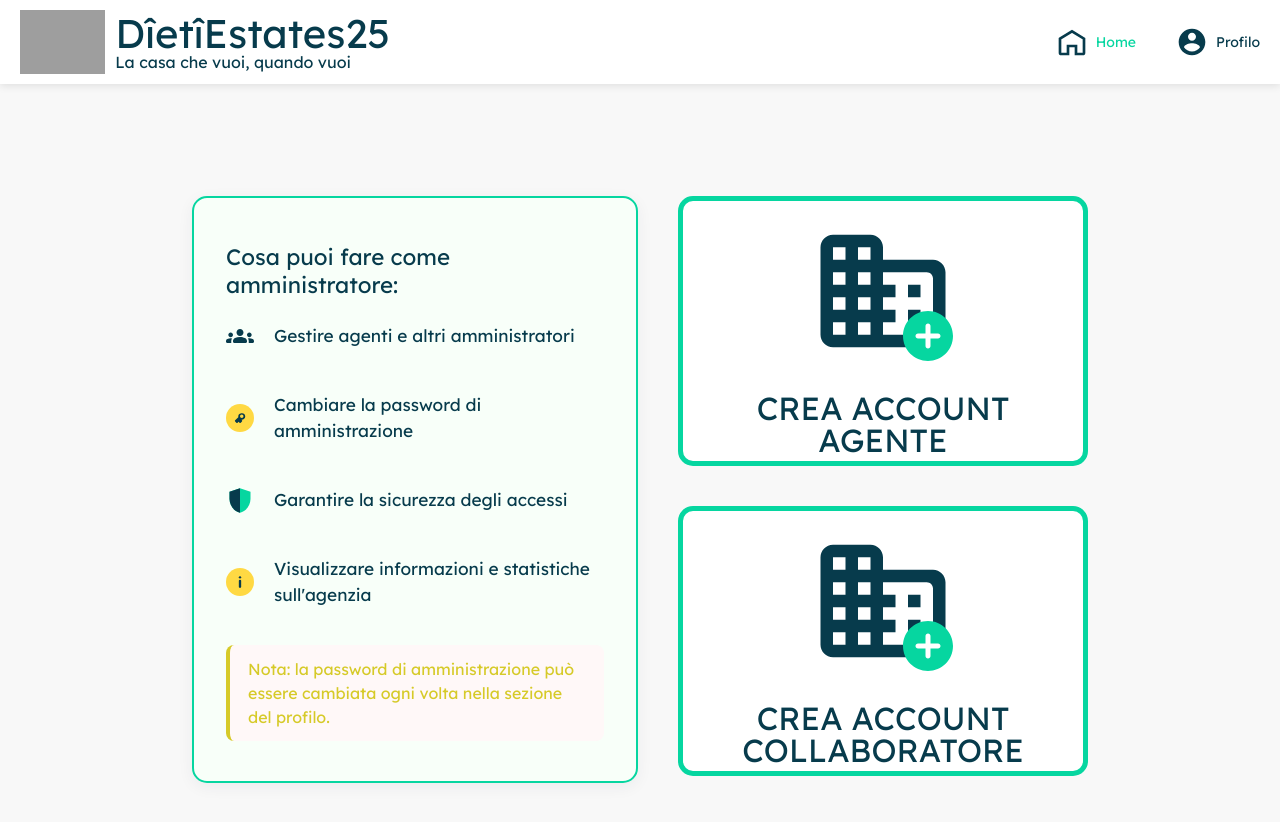
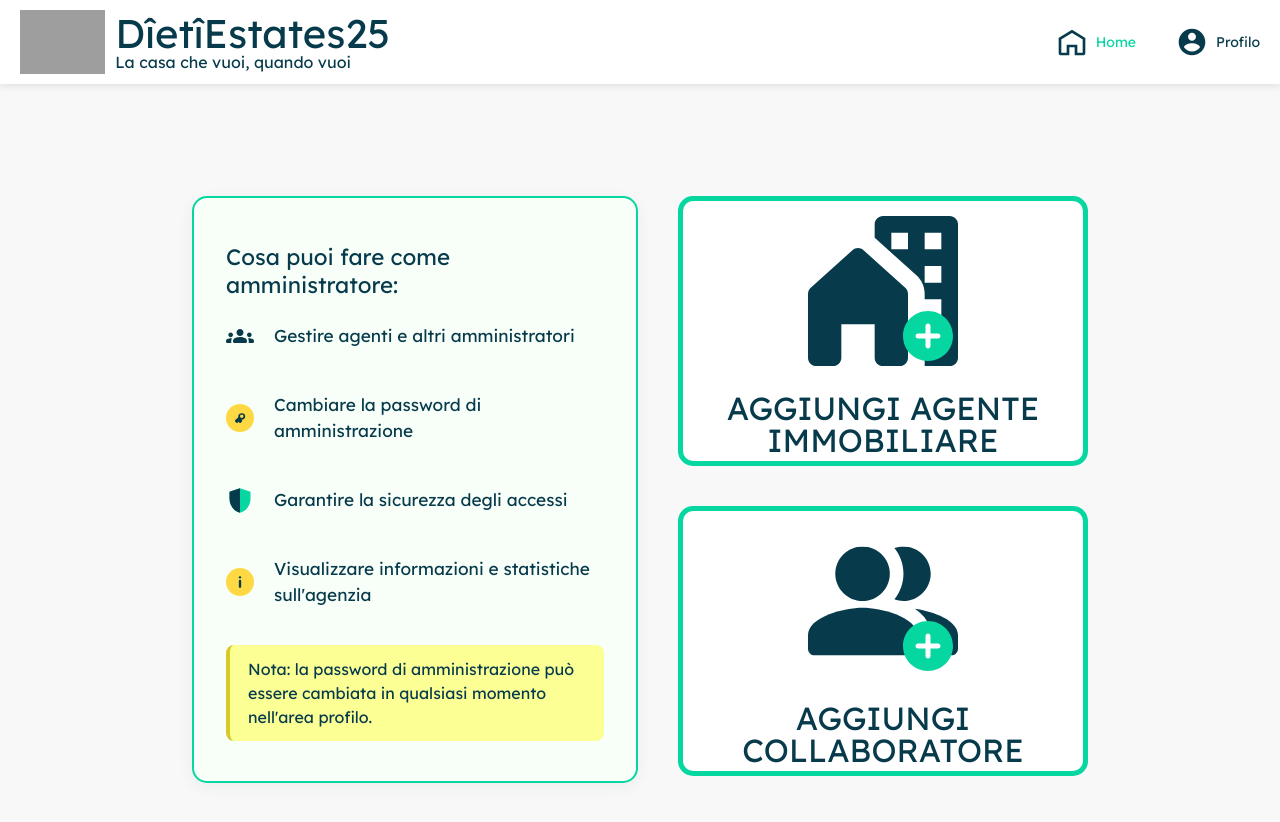
Before and after one commit to Alessia1903/DietiEstates2025, a React (Vite) app in the folder FrontEnd/react/: page /home-admin in a window 1280 px wide. Shown: the top 822 px of the page. Built offline with nearby package versions, Linux system fonts and the light colour scheme; sample sign-in values are in the browser's storage; grey boxes are pictures that could not be loaded.

Commit message:
Piccole modifiche per standard WCAG

```diff
--- a/FrontEnd/react/src/HomeAdmin/HomeAdmin.css
+++ b/FrontEnd/react/src/HomeAdmin/HomeAdmin.css
@@ -49,12 +49,18 @@
 
 .admin-info-note {
   font-size: 1rem;
-  color: #d6ca28;
-  background: #fff8f8;
+  color: #073b4c;
+  background: #fbff94;
   border-left: 4px solid #d6ca28;
   padding: 12px 18px;
   border-radius: 8px;
   margin-top: 18px;
+}
+
+.admin-building-icon {
+    height: 95%;
+    width: 75%;
+    display: block;
 }
 
 .admin-actions-cards {
--- a/FrontEnd/react/src/HomeAdmin/HomeAdmin.jsx
+++ b/FrontEnd/react/src/HomeAdmin/HomeAdmin.jsx
@@ -50,7 +50,7 @@ const HomeAdmin = () => {
             </li>
           </ul>
           <div className="admin-info-note mt-8">
-            <strong>Nota:</strong> la password di amministrazione può essere cambiata ogni volta nella sezione del profilo.
+            <strong>Nota:</strong> la password di amministrazione può essere cambiata in qualsiasi momento nell'area profilo.
           </div>
         </div>
 
@@ -60,13 +60,27 @@ const HomeAdmin = () => {
           <div className="admin-register-box" onClick={() => navigate("/aggiungi-agente")} style={{ cursor: "pointer" }}>
             <div className="admin-agency-icon-container">
               {/* Icona edificio */}
-              <svg className="admin-building-icon" xmlns="http://www.w3.org/2000/svg" width="150" height="150" viewBox="0 0 300 300" fill="none">
-                <g clipPath="url(#clip0_11_444)">
-                  <path d="M150 87.5V62.5C150 48.75 138.75 37.5 125 37.5H50C36.25 37.5 25 48.75 25 62.5V237.5C25 251.25 36.25 262.5 50 262.5H250C263.75 262.5 275 251.25 275 237.5V112.5C275 98.75 263.75 87.5 250 87.5H150ZM75 237.5H50V212.5H75V237.5ZM75 187.5H50V162.5H75V187.5ZM75 137.5H50V112.5H75V137.5ZM75 87.5H50V62.5H75V87.5ZM125 237.5H100V212.5H125V237.5ZM125 187.5H100V162.5H125V187.5ZM125 137.5H100V112.5H125V137.5ZM125 87.5H100V62.5H125V87.5ZM237.5 237.5H150V212.5H175V187.5H150V162.5H175V137.5H150V112.5H237.5C244.375 112.5 250 118.125 250 125V225C250 231.875 244.375 237.5 237.5 237.5ZM225 137.5H200V162.5H225V137.5ZM225 187.5H200V212.5H225V187.5Z" fill="#073B4C"/>
+              <svg
+                className="admin-building-icon"
+                xmlns="http://www.w3.org/2000/svg"
+                width="150"
+                height="150"
+                viewBox="0 0 18 18"
+                fill="none"
+              >
+                <g clipPath="url(#clip0_18_18)">
+                  <path
+                    d="M17 0H9C8.45 0 8 0.45 8 1V2.61C8 2.61 8 2.61 8.01 2.62L13.01 7.12C13.64 7.68 14 8.5 14 9.35V10H16V12H14V14H16V16H14V18H17C17.55 18 18 17.55 18 17V1C18 0.45 17.55 0 17 0ZM12 4H10V2H12V4ZM16 8H14V6H16V8ZM16 4H14V2H16V4Z"
+                    fill="#073B4C"
+                  />
+                  <path
+                    d="M12 17V9.34998C12 9.06998 11.88 8.79998 11.67 8.60998L6.67 4.10998C6.48 3.92998 6.24 3.84998 6 3.84998C5.76 3.84998 5.52 3.93998 5.33 4.10998L0.33 8.60998C0.12 8.78998 0 9.05998 0 9.34998V17C0 17.55 0.45 18 1 18H3C3.55 18 4 17.55 4 17V13H8V17C8 17.55 8.45 18 9 18H11C11.55 18 12 17.55 12 17Z"
+                    fill="#073B4C"
+                  />
                 </g>
                 <defs>
-                  <clipPath id="clip0_11_444">
-                    <rect width="300" height="300" fill="white"/>
+                  <clipPath id="clip0_18_18">
+                    <rect width="18" height="18" fill="white" />
                   </clipPath>
                 </defs>
               </svg>
@@ -86,20 +100,48 @@ const HomeAdmin = () => {
                 </svg>
               </div>
             </div>
-            <p className="text-center text-2xl font-semibold mt-4">CREA ACCOUNT AGENTE</p>
+            <p className="text-center text-2xl font-semibold mt-4">AGGIUNGI AGENTE IMMOBILIARE</p>
           </div>
 
           {/* Crea Account Admin */}
           <div className="admin-register-box" onClick={() => navigate("/aggiungi-collaboratore")} style={{ cursor: "pointer" }}>
             <div className="admin-agency-icon-container">
               {/* Icona edificio */}
-              <svg className="admin-building-icon" xmlns="http://www.w3.org/2000/svg" width="150" height="150" viewBox="0 0 300 300" fill="none">
-                <g clipPath="url(#clip0_11_444)">
-                  <path d="M150 87.5V62.5C150 48.75 138.75 37.5 125 37.5H50C36.25 37.5 25 48.75 25 62.5V237.5C25 251.25 36.25 262.5 50 262.5H250C263.75 262.5 275 251.25 275 237.5V112.5C275 98.75 263.75 87.5 250 87.5H150ZM75 237.5H50V212.5H75V237.5ZM75 187.5H50V162.5H75V187.5ZM75 137.5H50V112.5H75V137.5ZM75 87.5H50V62.5H75V87.5ZM125 237.5H100V212.5H125V237.5ZM125 187.5H100V162.5H125V187.5ZM125 137.5H100V112.5H125V137.5ZM125 87.5H100V62.5H125V87.5ZM237.5 237.5H150V212.5H175V187.5H150V162.5H175V137.5H150V112.5H237.5C244.375 112.5 250 118.125 250 125V225C250 231.875 244.375 237.5 237.5 237.5ZM225 137.5H200V162.5H225V137.5ZM225 187.5H200V212.5H225V187.5Z" fill="#073B4C"/>
+              <svg
+                className="admin-building-icon"
+                xmlns="http://www.w3.org/2000/svg"
+                width="150"
+                height="150"
+                viewBox="0 0 22 16"
+                fill="none"
+              >
+                <g clipPath="url(#clip0_22_16)">
+                  <path
+                    fillRule="evenodd"
+                    clipRule="evenodd"
+                    d="M15.6699 9.13C17.0399 10.06 17.9999 11.32 17.9999 13V16H20.9999C21.5499 16 21.9999 15.55 21.9999 15V13C21.9999 10.82 18.4299 9.53 15.6699 9.13Z"
+                    fill="#073B4C"
+                  />
+                  <path
+                    d="M8 8C10.2091 8 12 6.20914 12 4C12 1.79086 10.2091 0 8 0C5.79086 0 4 1.79086 4 4C4 6.20914 5.79086 8 8 8Z"
+                    fill="#073B4C"
+                  />
+                  <path
+                    fillRule="evenodd"
+                    clipRule="evenodd"
+                    d="M13.9999 8C16.2099 8 17.9999 6.21 17.9999 4C17.9999 1.79 16.2099 0 13.9999 0C13.5299 0 13.0899 0.0999998 12.6699 0.24C13.4999 1.27 13.9999 2.58 13.9999 4C13.9999 5.42 13.4999 6.73 12.6699 7.76C13.0899 7.9 13.5299 8 13.9999 8Z"
+                    fill="#073B4C"
+                  />
+                  <path
+                    fillRule="evenodd"
+                    clipRule="evenodd"
+                    d="M8 9C5.33 9 0 10.34 0 13V15C0 15.55 0.45 16 1 16H15C15.55 16 16 15.55 16 15V13C16 10.34 10.67 9 8 9Z"
+                    fill="#073B4C"
+                  />
                 </g>
                 <defs>
-                  <clipPath id="clip0_11_444">
-                    <rect width="300" height="300" fill="white"/>
+                  <clipPath id="clip0_22_16">
+                    <rect width="22" height="16" fill="white" />
                   </clipPath>
                 </defs>
               </svg>
@@ -119,7 +161,7 @@ const HomeAdmin = () => {
                 </svg>
               </div>
             </div>
-            <p className="text-center text-2xl font-semibold mt-4">CREA ACCOUNT COLLABORATORE</p>
+            <p className="text-center text-2xl font-semibold mt-4">AGGIUNGI COLLABORATORE</p>
           </div>
 
         </div>
```
